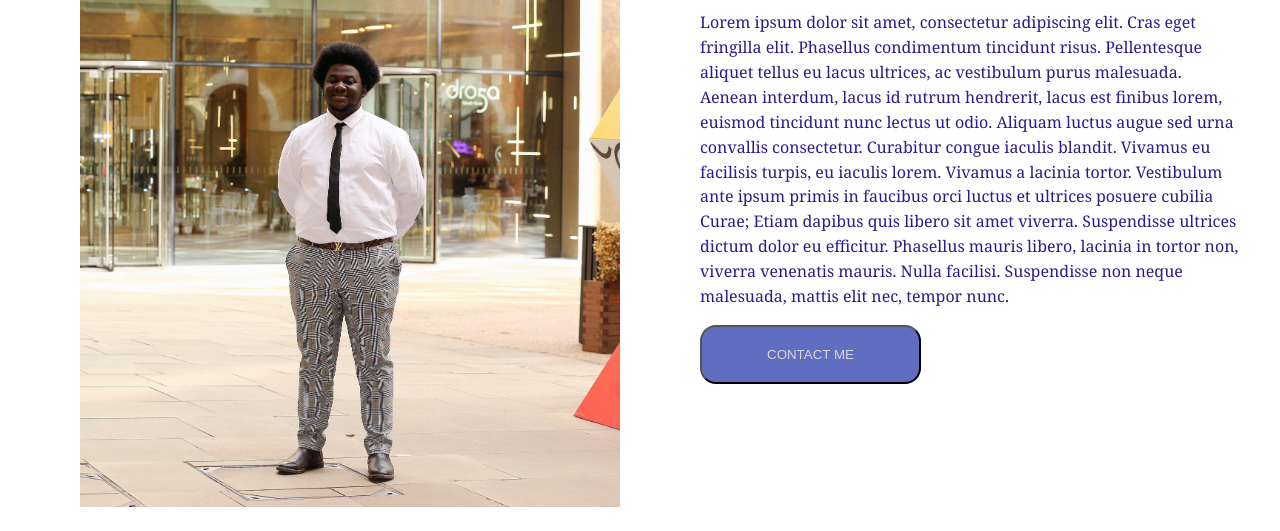
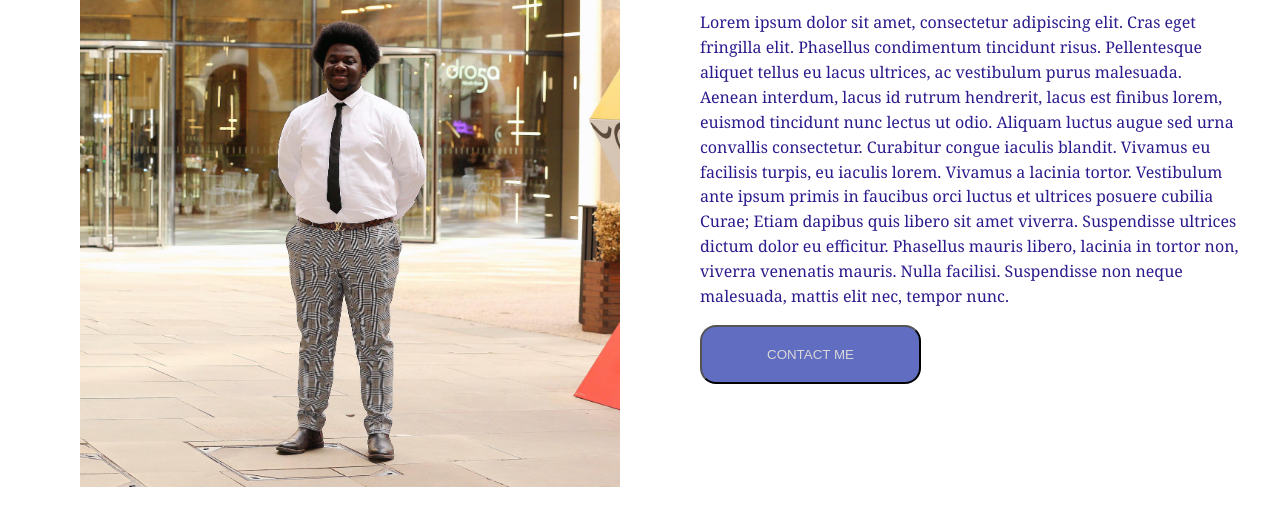
Before and after one commit to Kelvinopoku599/kelvinopoku599.github.io, a plain HTML site: page index.html in a window 1280 px wide. Shown: the part 143-674 px from the top of the page. Drawn offline with Linux system fonts and the light colour scheme.

Commit message:
change padding

```diff
--- a/styles.css
+++ b/styles.css
@@ -27,7 +27,7 @@
   .image {
     display: block;
     width: 100%;
-    padding: 50px 0;
+    padding: 30px 0 50px 0;
     max-height: 600px;
     max-width: 600px;
   }
```
